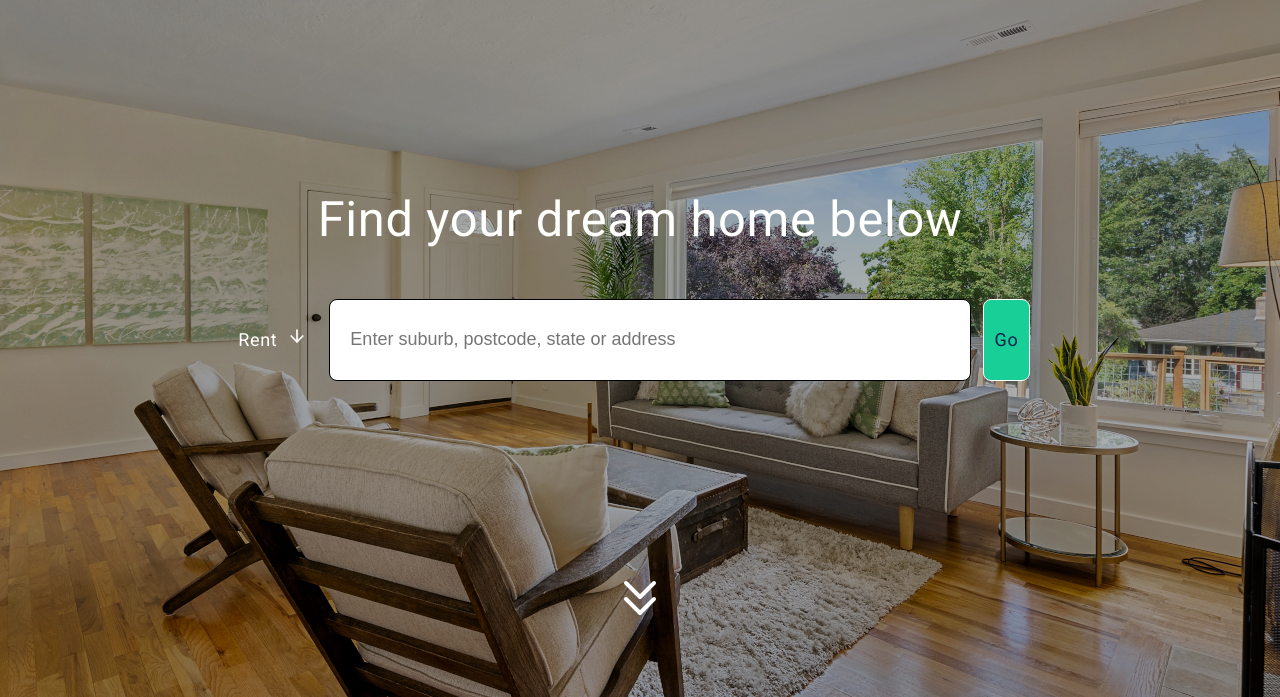
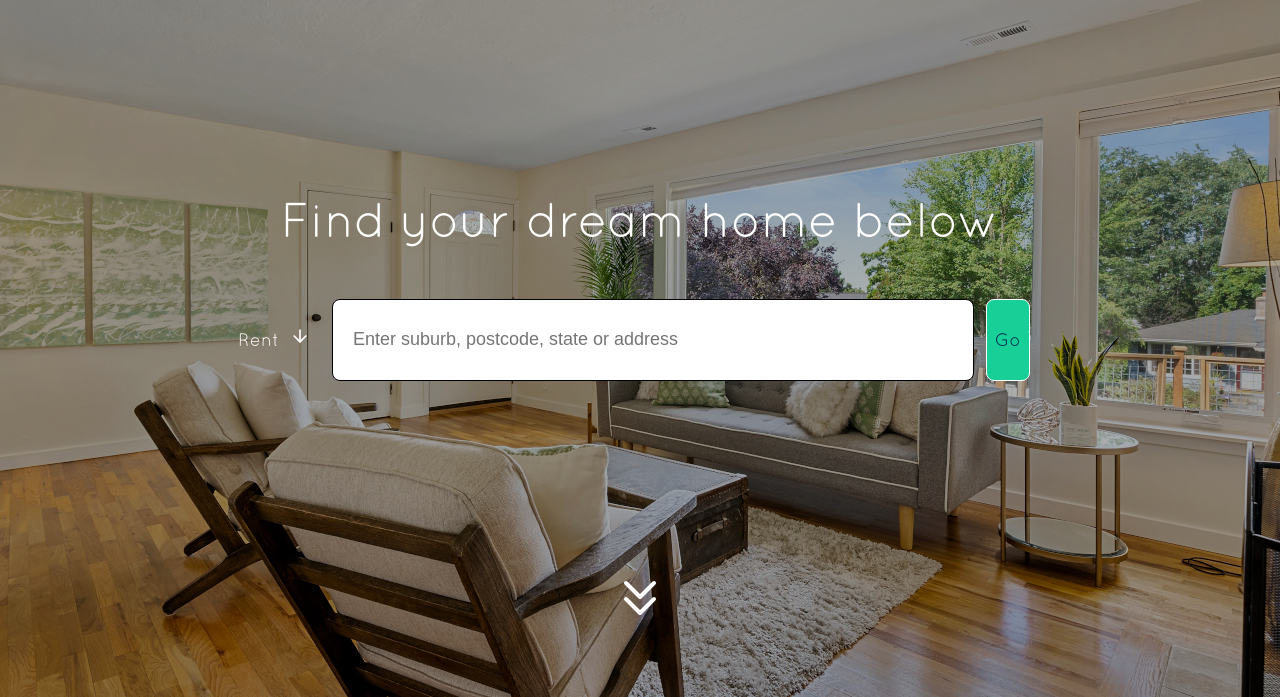
Before and after one commit to glenntippett/real-estate, a plain HTML site: page index.html in a window 1280 px wide. Shown: the part 103-800 px from the top of the page. Drawn offline with Linux system fonts and the light colour scheme.

Commit message:
change font family

```diff
--- a/css/components/font.css
+++ b/css/components/font.css
@@ -1,10 +1,15 @@
 @import url('https://fonts.googleapis.com/css?family=Roboto:400');
 
-html { font-size: 100%; letter-spacing: 0.04rem; } /*16px*/
+@font-face {
+  font-family: Quicksand;
+  src: url(../../font/quicksand/Quicksand-Regular.otf);
+}
+
+html { font-size: 100%; letter-spacing: 0.02rem; } /*16px*/
 
 body {
   background: var(--background);
-  font-family: 'Roboto', sans-serif;
+  font-family: 'Quicksand','Roboto', sans-serif;
   font-weight: 400;
   line-height: 1.75;
   color: var(--paragraph);
@@ -14,7 +19,7 @@ p { margin-bottom: 1rem; }
 
 h1, h2, h3, h4, h5 {
   margin: 3rem 0 1.38rem;
-  font-family: 'Roboto', sans-serif;
+  font-family: 'Quicksand', 'Roboto', sans-serif;
   font-weight: 400;
   line-height: 1.3;
 }
```
Also changed, not shown: font/quicksand/Quicksand-Bold.otf (added), font/quicksand/Quicksand-BoldItalic.otf (added), font/quicksand/Quicksand-Italic.otf (added), font/quicksand/Quicksand-Light.otf (added), font/quicksand/Quicksand-LightItalic.otf (added), font/quicksand/Quicksand-Regular.otf (added), font/quicksand/Quicksand_Dash.otf (added), font/quicksand/SIL Open Font License.txt (added), font/quicksand/quicksand.jpg (added), font/quicksand/specimenposter_4967.jpg (added), 1 other file.
